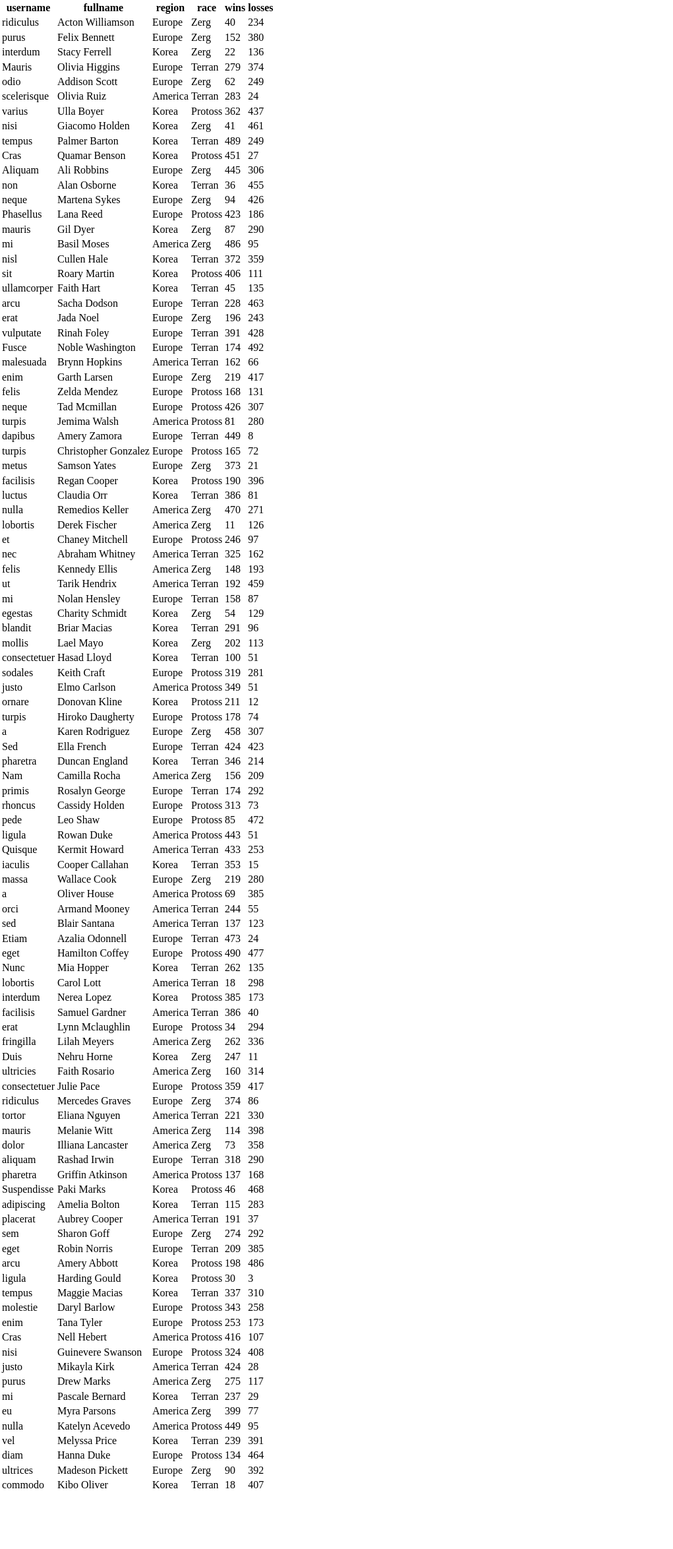
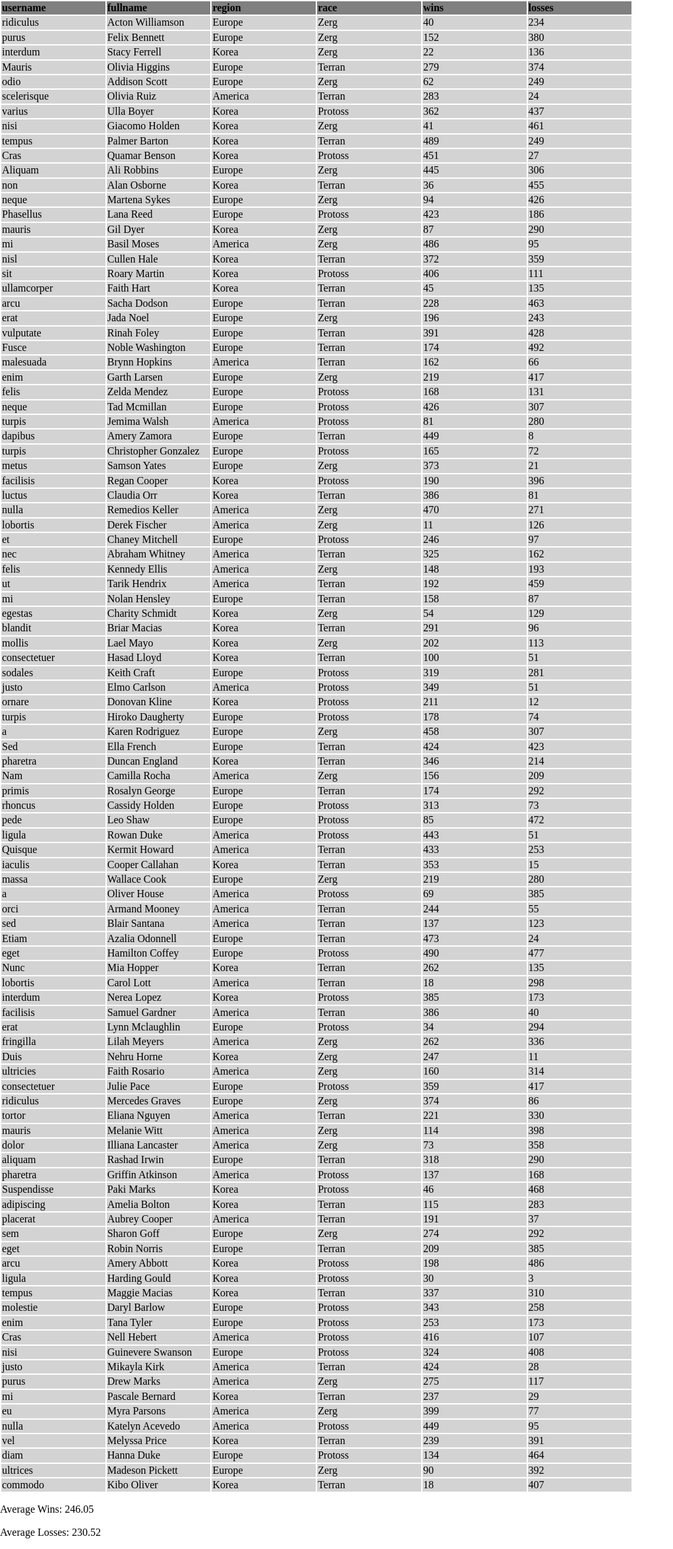
Before and after one commit to truckfondue/week3, a plain HTML site: page starCraftRankingsNoCalculator/index.html in a window 1280 px wide. Shown: the whole page at 66% size, without its empty margins (0-1021 px from the left). Before the commit the page ends 2263 px from the top, so only its background shows below. Drawn offline with nearby package versions, Linux system fonts and the light colour scheme.

Commit message:
added average wins and losses to starcraft

```diff
--- a/starCraftRankingsNoCalculator/index.html
+++ b/starCraftRankingsNoCalculator/index.html
@@ -18,6 +18,13 @@
 
   </table>
 
+  <div>
+    <p>Average Wins: <span class='wins'></span></p>
+    <p>Average Losses: <span class='losses'></span></p>
+  </div>
+
+
+
     <script src="http://cdnjs.cloudflare.com/ajax/libs/jquery/2.1.1/jquery.min.js"></script>
     <script src="http://cdnjs.cloudflare.com/ajax/libs/underscore.js/1.7.0/underscore-min.js"></script>
     <script src="main.js"></script>
--- a/starCraftRankingsNoCalculator/main.css
+++ b/starCraftRankingsNoCalculator/main.css
@@ -0,0 +1,14 @@
+td {
+	width: 15%;
+	background-color: lightgray;
+}
+
+th {
+	text-align: left;
+	background-color: gray
+}
+
+div {
+	width: 20%
+	background-color: peachpuff;
+}
--- a/starCraftRankingsNoCalculator/main.js
+++ b/starCraftRankingsNoCalculator/main.js
@@ -843,3 +843,30 @@ $(document).on('ready', function() {
   columnManipulation(columns);
   tableManipulation(datum);
 });
+
+var avgWins = function(arr){
+	var wins = 0;
+	for (var i = 0; i < arr.length; i++) {
+	 wins += arr[i][4];
+	}
+	var average = wins/(arr.length);
+	return average;
+};
+
+var resultsAvgWins = avgWins(datum);
+console.log('Wins: ', resultsAvgWins);
+
+var avgLosses = function(arr){
+	var losses = 0;
+	for (var i = 0; i < arr.length; i++) {
+	 losses += arr[i][5];
+	}
+	var average = losses/(arr.length);
+	return average;
+};
+
+var resultsAvgLosses = avgLosses(datum);
+console.log('Losses: ', resultsAvgLosses);
+
+$('.losses').text(resultsAvgLosses);
+$('.wins').text(resultsAvgWins);
```
